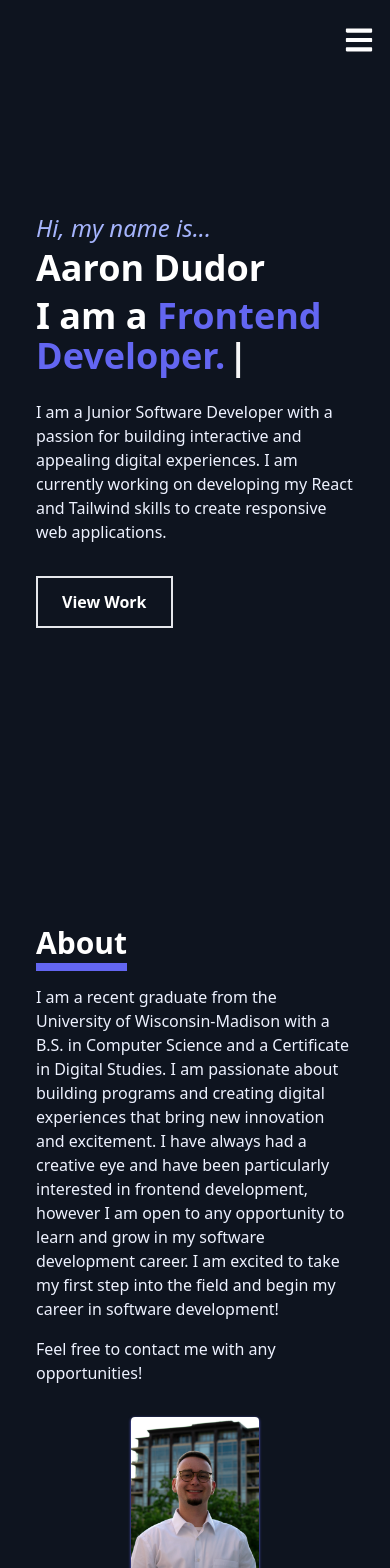
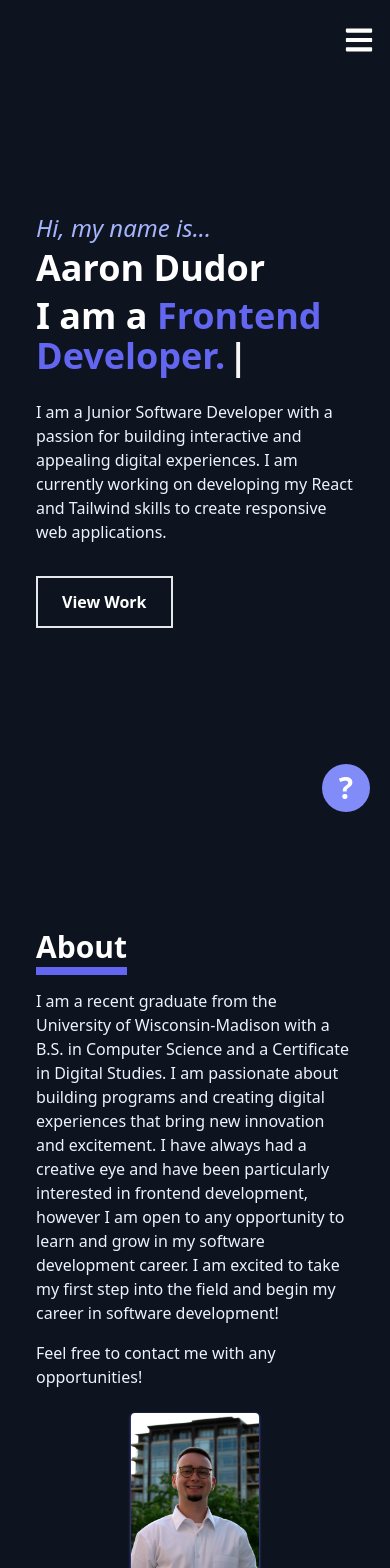
Before and after one commit to aarondudor/personal-portfolio, a React (Create React App) app: page / in a window 390 px wide. Shown: the top 1568 px of the page. Built offline with nearby package versions, Linux system fonts and the light colour scheme.

Commit message:
Added help button

```diff
--- a/src/components/About.jsx
+++ b/src/components/About.jsx
@@ -24,7 +24,7 @@ const About = () => {
           <p className="pt-4">
             Feel free to contact me with any opportunities!
           </p>
-          <div className="lg:hidden pt-8 mx-auto">
+          <div className="lg:hidden pt-6 md:pt-8 mx-auto">
             <img
               className="shadow shadow-indigo-500 w-2/5 rounded mx-auto"
               src={Portrait}
--- a/src/components/Contact.jsx
+++ b/src/components/Contact.jsx
@@ -69,8 +69,8 @@ const Contact = () => {
           Submit
         </button>
       </form>
-      <div className="lg:hidden flex left-1 pt-8">
-        <ul className="flex flex-col md:flex-row gap-6 text-white">
+      <div className="lg:hidden flex left-1 pt-6">
+        <ul className="flex flex-col md:flex-row gap-4 text-white">
           <li>
             <div
               onClick={() =>
--- a/src/components/Navbar.jsx
+++ b/src/components/Navbar.jsx
@@ -33,7 +33,8 @@ const Navbar = () => {
   };
 
   const [helpNav, setHelp] = useState(false);
-  const handleHelpClick = () => setHelp(!helpNav);
+  const handleHelp = () => setHelp(true);
+  const handleHelpOff = () => setHelp(false);
 
   return (
     <div
@@ -107,13 +108,27 @@ const Navbar = () => {
       </div>
 
       {/* help button */}
-      <div className="hidden fixed bottom-10 right-4">
+      <div className="fixed bottom-8 right-5">
         <button
-          onClick={handleHelpClick}
-          className="rounded-full bg-indigo-400 w-16 h-16 text-4xl font-bold duraiton-300 hover:duration-300 hover:bg-indigo-700"
+          onMouseEnter={handleHelp}
+          onMouseLeave={handleHelpOff}
+          className="rounded-full bg-indigo-400 w-12 h-12 text-3xl font-bold duraiton-300 hover:duration-300 hover:bg-indigo-700"
         >
           ?
         </button>
+      </div>
+
+      {/*help menu */}
+      <div>
+        <p
+          className={
+            !helpNav
+              ? "hidden"
+              : "fixed right-20 bottom-8 bg-indigo-400 text-white text-xs md:text-base max-h-12 w-72 md:w-fit font-bold px-3 py-2 md:p-3 rounded-full"
+          }
+        >
+          To navigate this portfolio, use the navigation bar at the top
+        </p>
       </div>
 
       {/* stacked menu */}
```
